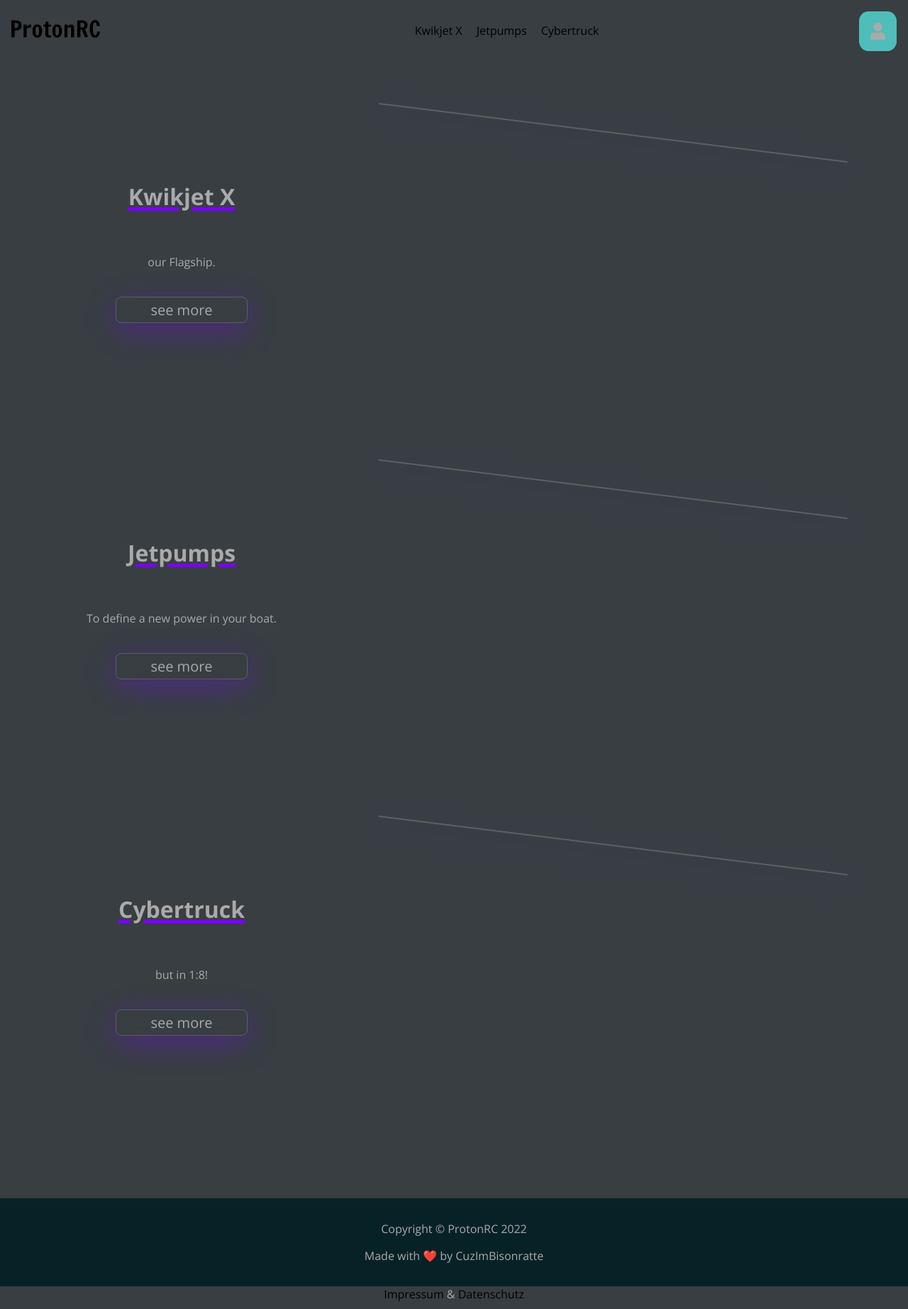
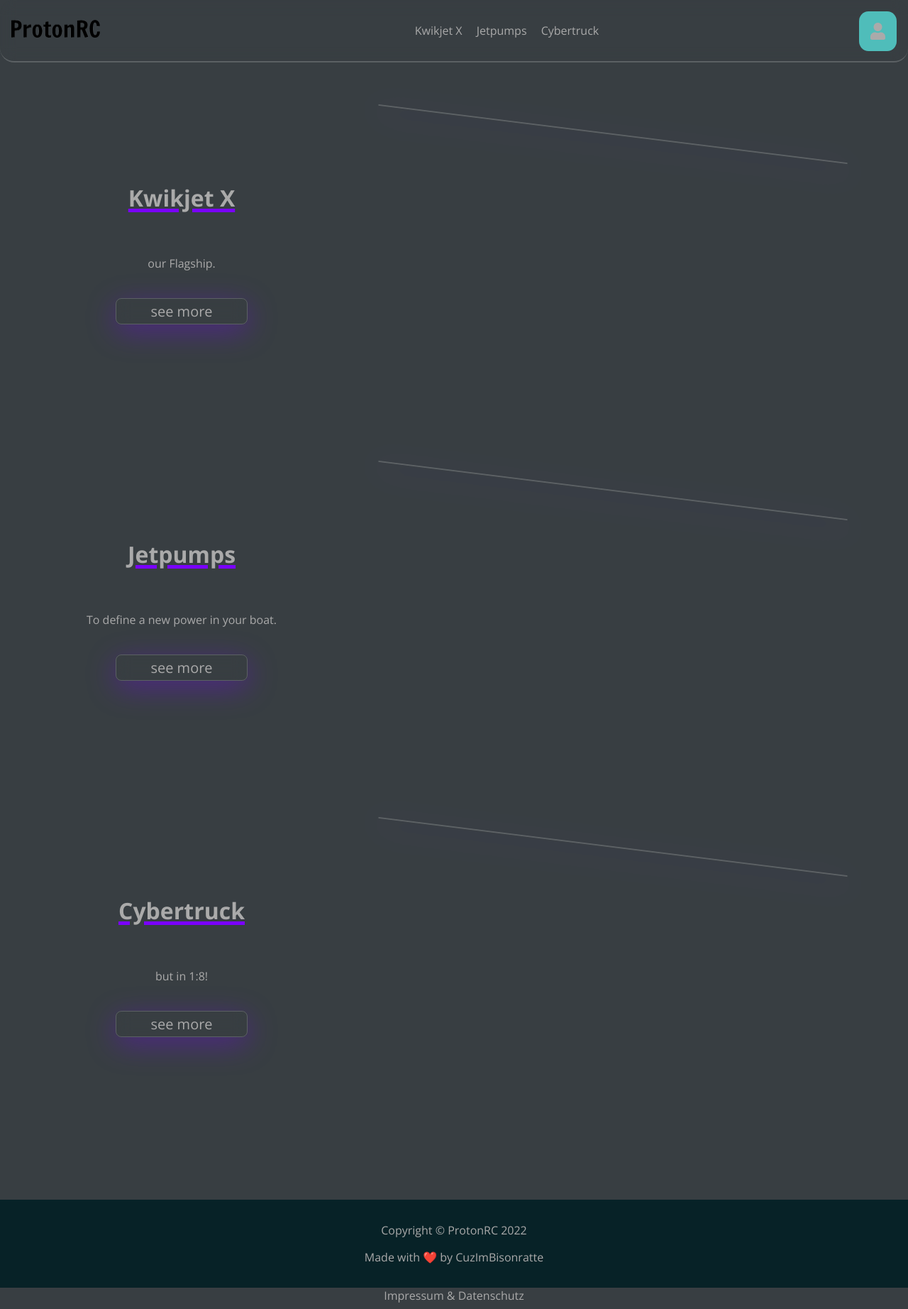
Before and after one commit to CuzImBisonratte/protonRC, a PHP site: page / in a window 1280 px wide. Shown: the whole page at 71% size. Run offline with PHP 8.4, Linux system fonts and the light colour scheme.

Commit message:
added glass effect to navbar

```diff
--- a/style.css
+++ b/style.css
@@ -26,6 +26,10 @@ body {
     display: flex;
     align-items: center;
     padding: 2vh;
+    backdrop-filter: blur(10px);
+    -webkit-backdrop-filter: blur(10px);
+    border-radius: 20px;
+    border-bottom: 0.25vh solid rgba(255, 255, 255, 0.18);
 }
 
 .navbar i {
@@ -56,7 +60,7 @@ nav ul li {
 
 a {
     text-decoration: none;
-    color: black;
+    /* color: black; */
 }
 
 .container {
```
